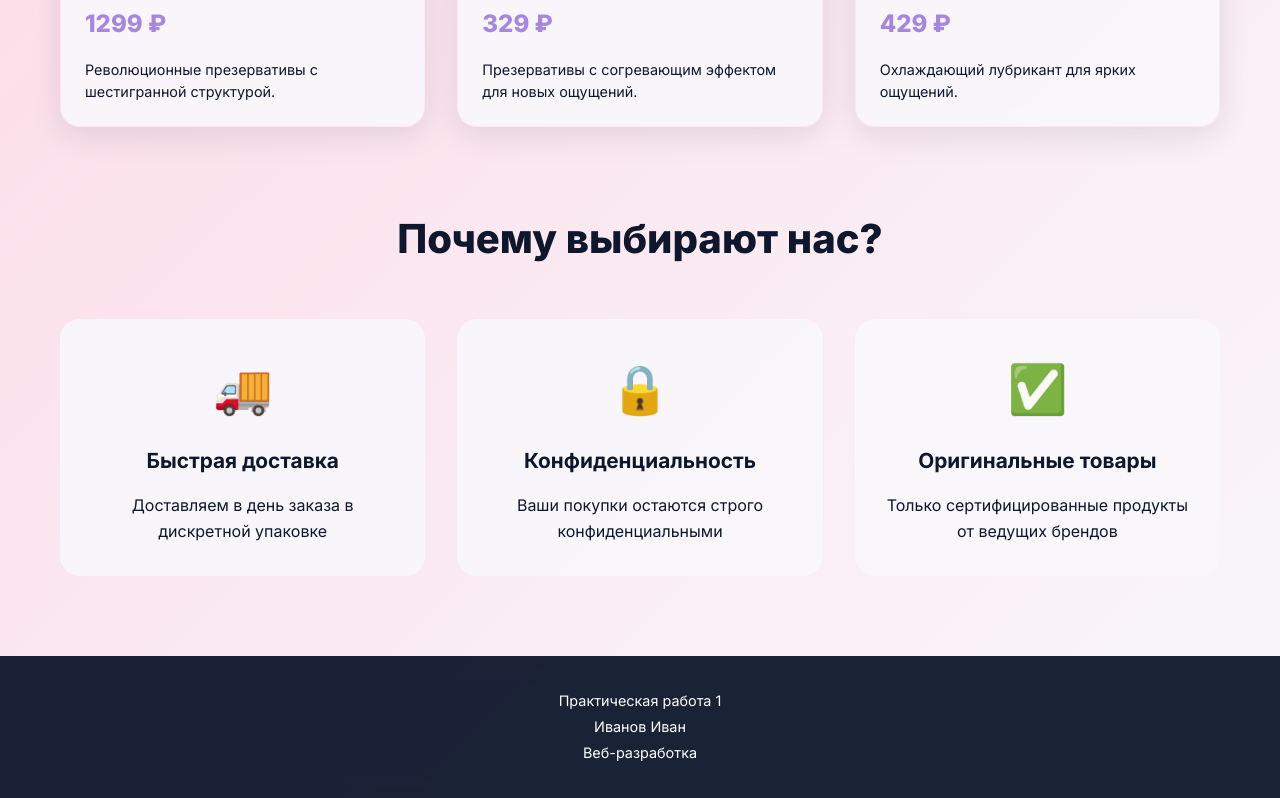
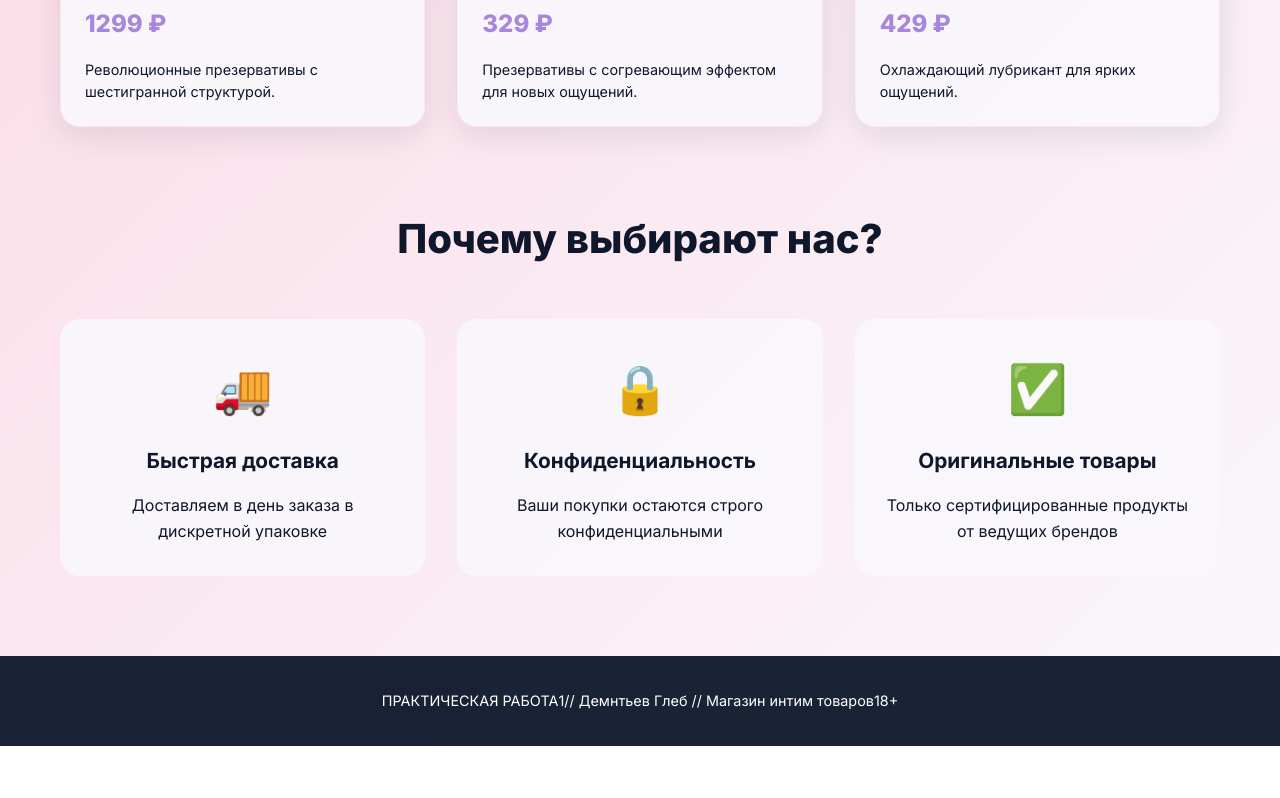
Before and after one commit to Karpik0890/PR1-Yfimcev, a plain HTML site: page index.html in a window 1280 px wide. Shown: the part 1955-2753 px from the top of the page. After the commit the page ends 2701 px from the top, so only its background shows below. Drawn offline with Linux system fonts and the light colour scheme.

Commit message:
index.html

```diff
--- a/index.html
+++ b/index.html
@@ -193,9 +193,7 @@
     <footer class="footer">
         <div class="container">
             <div class="footer-content">
-                <p>Практическая работа 1</p>
-                <p>Иванов Иван</p>
-                <p>Веб-разработка</p>
+                <p>ПРАКТИЧЕСКАЯ РАБОТА1// Демнтьев Глеб // Магазин интим товаров18+</p>
             </div>
         </div>
     </footer>
@@ -258,4 +256,5 @@
         });
     </script>
 </body>
+
 </html>
```
